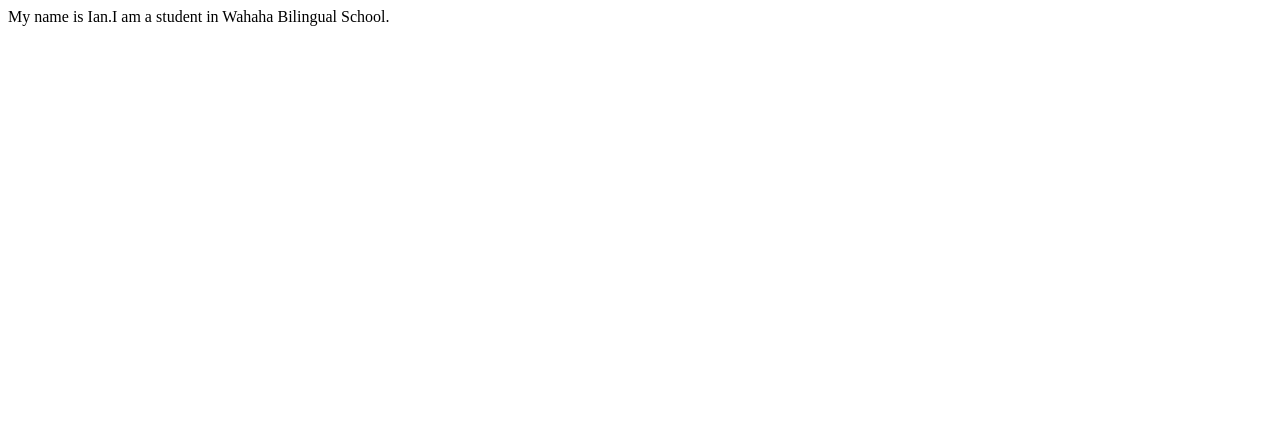
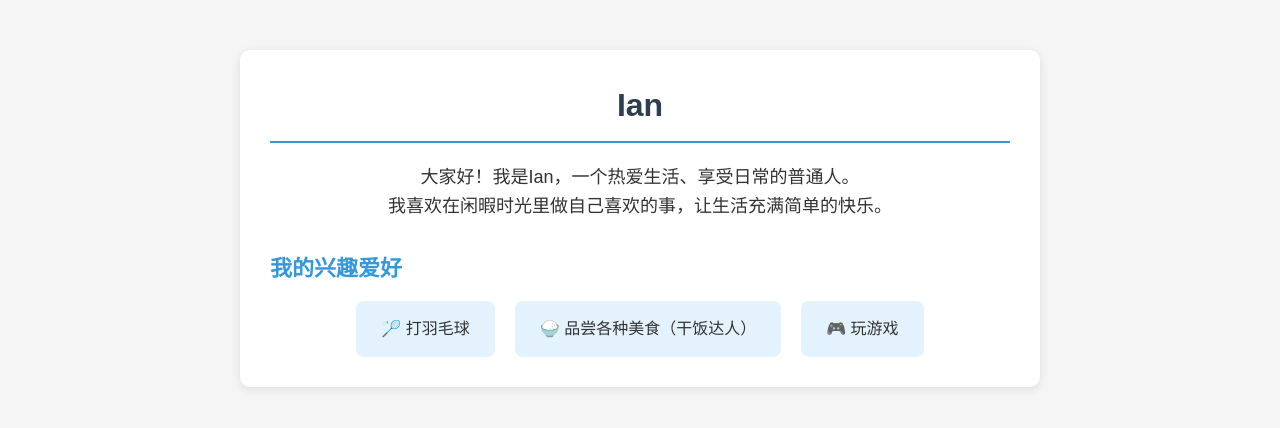
Before and after one commit to cleverian20120809/cleverian20120809.github.io, a plain HTML site: page index.html in a window 1280 px wide. Drawn offline with Linux system fonts and the light colour scheme.

Commit message:
Add files via upload

```diff
--- a/index.html
+++ b/index.html
@@ -1,11 +1,109 @@
-<!doctype html>
-<html>
+<!DOCTYPE html>
+<html lang="zh-CN">
 <head>
-<meta charset="UTF-8">
-<title>ÎÞ±êÌâÎÄµµ</title>
+    <meta charset="UTF-8">
+    <meta name="viewport" content="width=device-width, initial-scale=1.0">
+    <title>Ian的个人介绍</title>
+    <style>
+        /* 全局样式重置和基础设置 */
+        * {
+            margin: 0;
+            padding: 0;
+            box-sizing: border-box;
+            font-family: "Microsoft YaHei", sans-serif;
+        }
+
+        body {
+            background-color: #f5f5f5;
+            line-height: 1.6;
+            color: #333;
+        }
+
+        /* 页面容器 */
+        .container {
+            max-width: 800px;
+            margin: 50px auto;
+            padding: 30px;
+            background-color: white;
+            border-radius: 10px;
+            box-shadow: 0 2px 10px rgba(0, 0, 0, 0.1);
+        }
+
+        /* 标题样式 */
+        h1 {
+            color: #2c3e50;
+            text-align: center;
+            margin-bottom: 20px;
+            border-bottom: 2px solid #3498db;
+            padding-bottom: 10px;
+        }
+
+        /* 个人信息区域 */
+        .intro {
+            font-size: 18px;
+            margin-bottom: 30px;
+            text-align: center;
+        }
+
+        /* 兴趣爱好区域 */
+        .hobbies {
+            margin-top: 20px;
+        }
+
+        .hobbies h2 {
+            color: #3498db;
+            margin-bottom: 15px;
+            font-size: 22px;
+        }
+
+        .hobby-list {
+            list-style: none;
+            display: flex;
+            flex-wrap: wrap;
+            gap: 20px;
+            justify-content: center;
+        }
+
+        .hobby-item {
+            background-color: #e3f2fd;
+            padding: 15px 25px;
+            border-radius: 8px;
+            font-size: 16px;
+            display: flex;
+            align-items: center;
+            gap: 8px;
+        }
+
+        /* 响应式适配 */
+        @media (max-width: 600px) {
+            .container {
+                margin: 20px;
+                padding: 20px;
+            }
+
+            .hobby-list {
+                flex-direction: column;
+                align-items: center;
+            }
+        }
+    </style>
 </head>
+<body>
+    <div class="container">
+        <h1>Ian</h1>
+        <div class="intro">
+          <p>大家好！我是Ian，一个热爱生活、享受日常的普通人。</p>
+            <p>我喜欢在闲暇时光里做自己喜欢的事，让生活充满简单的快乐。</p>
+      </div>
 
-<body>
-	My name is Ian.I am a student in Wahaha Bilingual School.
+        <div class="hobbies">
+            <h2>我的兴趣爱好</h2>
+            <ul class="hobby-list">
+                <li class="hobby-item">🏸 打羽毛球</li>
+                <li class="hobby-item">🍚 品尝各种美食（干饭达人）</li>
+                <li class="hobby-item">🎮 玩游戏</li>
+            </ul>
+        </div>
+</div>
 </body>
 </html>
```
